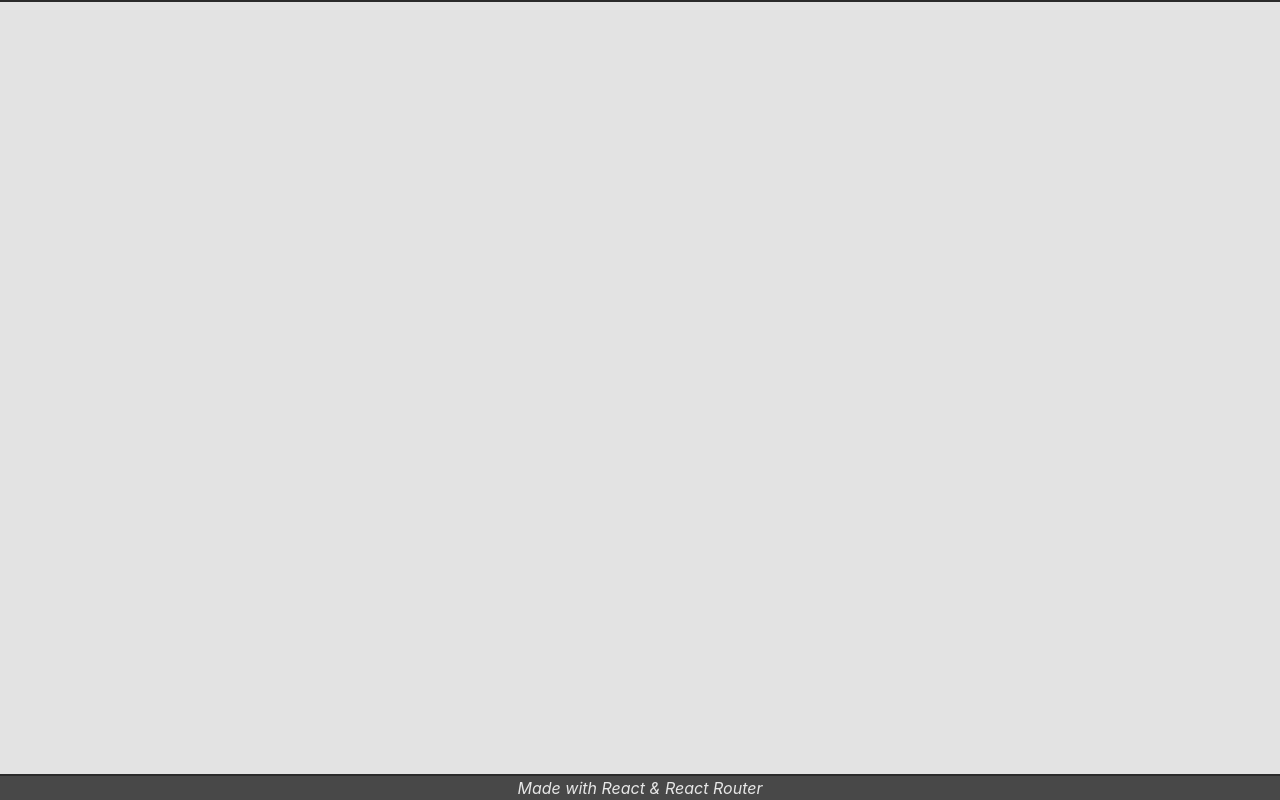
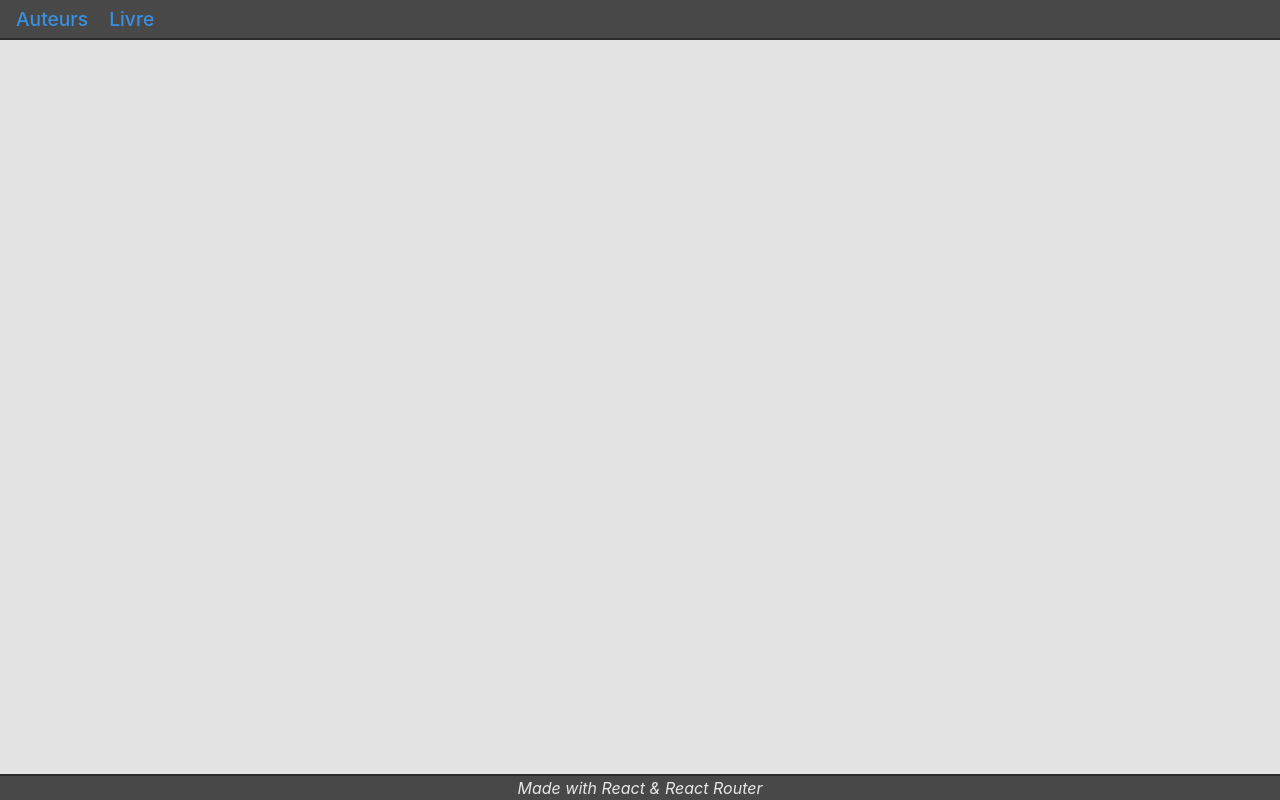
Before and after one commit to Redstoner507/web-book-client, a React (Vite) app: page / in a window 1280 px wide. Built offline with nearby package versions, Linux system fonts and the light colour scheme.

Commit message:
ajout NavLink

```diff
--- a/src/main.tsx
+++ b/src/main.tsx
@@ -2,11 +2,16 @@ import { BrowserRouter, Routes, Route } from "react-router";
 import { createRoot } from "react-dom/client";
 import "./index.css";
 import Root from "./routes/root";
+import { Author } from "./routes/authors";
+import { Book } from "./routes/books";
 
 createRoot(document.getElementById("root")!).render(
     <BrowserRouter>
         <Routes>
-            <Route path="/" element={<Root />}></Route>
+            <Route path="/" element={<Root />}>
+                <Route path="/book" element={<Book/>}/>
+                <Route path="/author" element={<Author/>}/>
+            </Route>
         </Routes>
     </BrowserRouter>,
 );
--- /dev/null
+++ b/src/routes/authors.tsx
@@ -0,0 +1,5 @@
+export function Author(){
+    return(
+        <h2>Auteurs</h2>
+    );
+}
--- /dev/null
+++ b/src/routes/books.tsx
@@ -0,0 +1,5 @@
+export function Book(){
+    return(
+        <h2>Livres</h2>
+    );
+}
--- a/src/routes/root.tsx
+++ b/src/routes/root.tsx
@@ -4,7 +4,10 @@ export default function Root() {
     return (
         <>
             <header>
-                <ul></ul>
+                <ul>
+                    <li><NavLink to="/author"> Auteurs</NavLink></li>
+                    <li><NavLink to="/book"> Livre</NavLink></li>
+                </ul>
             </header>
             <main>
                 <Outlet />
```
